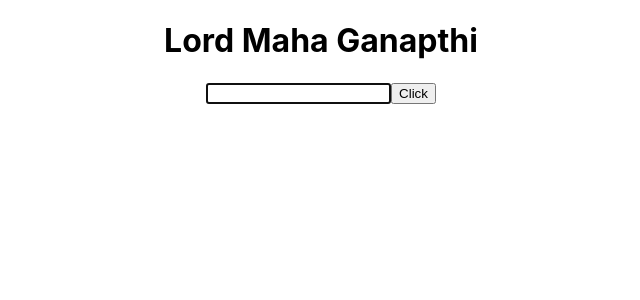
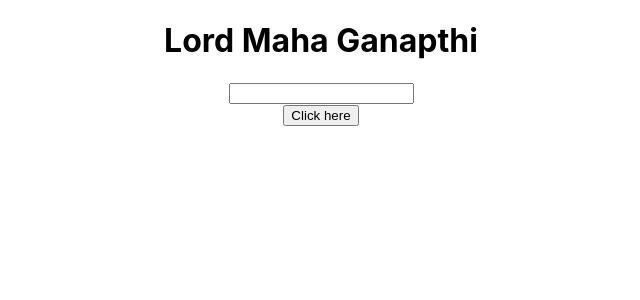
Before and after one commit to kiran226/demow, a React (Create React App) app: page / in a window 1280 px wide. Shown: the top 300 px of the page, without its empty margins (319-959 px from the left). Built offline with nearby package versions, Linux system fonts and the light colour scheme.

Commit message:
focussing element using refs

```diff
--- a/src/App.js
+++ b/src/App.js
@@ -1,6 +1,7 @@
 
 import './App.css';
-import RefsDemo from './components/RefsDemo';
+import FocusInput from './components/FocusInput';
+// import RefsDemo from './components/RefsDemo';
 // import ParentComp from './components/ParentComp';
 // import Form from './components/Form';
 // import InlineStyle from './components/InlineStyle';
@@ -26,7 +27,8 @@
      {/* <InlineStyle/> */}
      {/* <Form /> */}
      {/* <ParentComp /> */}
-     <RefsDemo />
+     {/* <RefsDemo /> */}
+     <FocusInput />
 
     </div>
   );
--- /dev/null
+++ b/src/components/FocusInput.js
@@ -0,0 +1,25 @@
+import React, { Component } from 'react'
+import Input from './Input'
+
+
+class FocusInput extends Component {
+    constructor(props) {
+        super(props)
+            this.componentRef = React.createRef();
+    }
+
+    clickHandler = () =>{
+            this.componentRef.current.focusInput();
+    }
+
+    render() {
+        return (
+            <div>
+              <Input ref={this.componentRef} />
+              <button onClick={this.clickHandler}>Click here</button>
+            </div>
+        )
+    }
+}
+
+export default FocusInput
--- /dev/null
+++ b/src/components/Input.js
@@ -0,0 +1,22 @@
+import React, { Component } from 'react'
+
+class Input extends Component {
+    constructor(props) {
+        super(props)
+            this.inputRef =  React.createRef();
+    }
+
+    focusInput(){
+        this.inputRef.current.focus();
+    }
+
+    render() {
+        return (
+            <div>
+                <input type="text" ref={this.inputRef} />
+            </div>
+        )
+    }
+}
+
+export default Input
```
